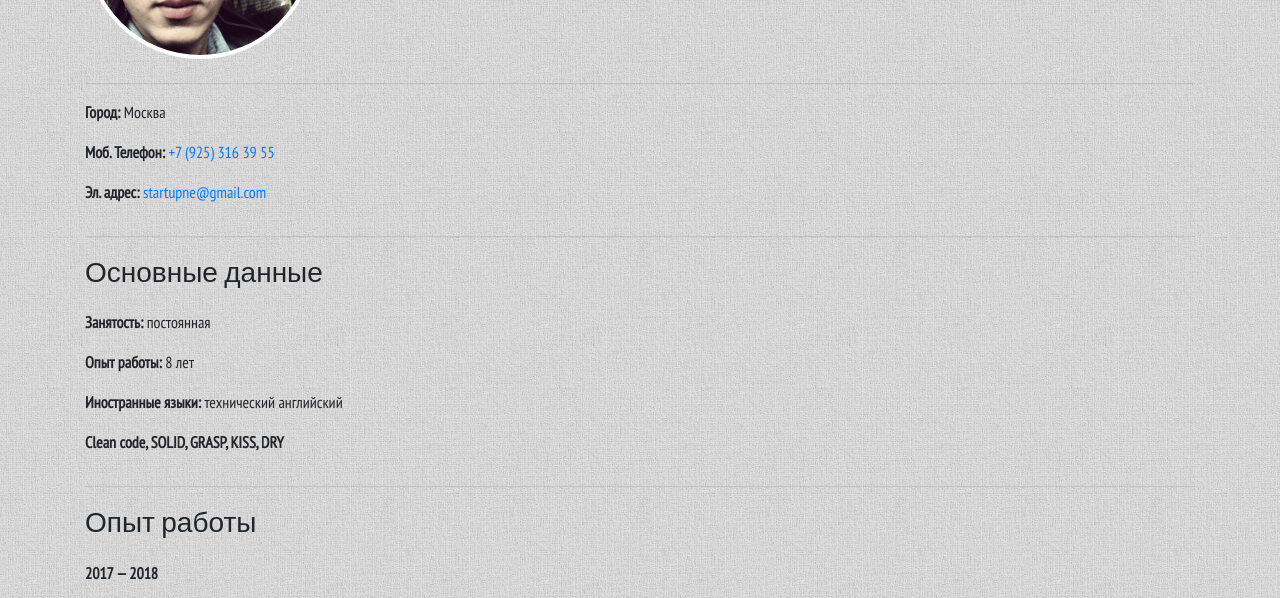
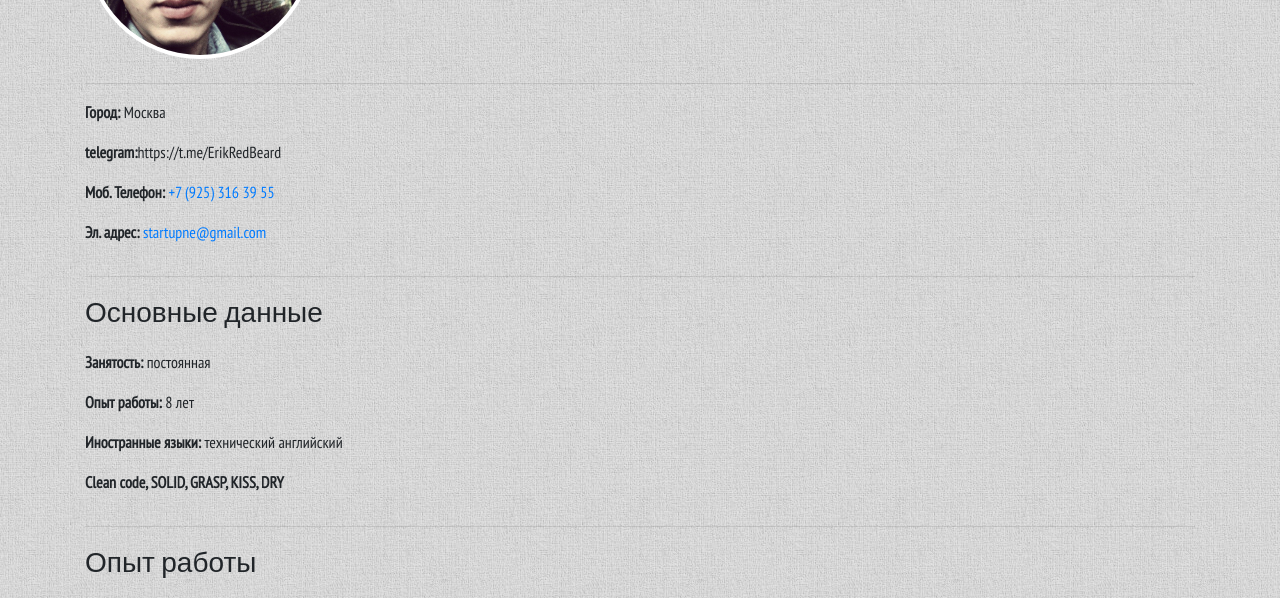
Before and after one commit to slavent/slavent.ru, a website: page src/static/index.html in a window 1280 px wide. Shown: the part 187-785 px from the top of the page. Drawn offline with nearby package versions, Linux system fonts and the light colour scheme.

Commit message:
add telegram

```diff
--- a/src/static/index.html
+++ b/src/static/index.html
@@ -55,6 +55,7 @@
         <div class="col-12">
             <!--<p><b>Дата рождения:</b> 21.03.1991</p>-->
             <p><b>Город:</b> Москва</p>
+            <p><b>telegram:</b>https://t.me/ErikRedBeard</p>
             <p><b>Моб. Телефон:</b> <a href="callto:+7 (925) 316 39 55">+7 (925) 316 39 55</a></p>
             <p><b>Эл. адрес:</b> <a href="mailto:startupne@gmail.com">startupne@gmail.com</a></p>
         </div>
```
